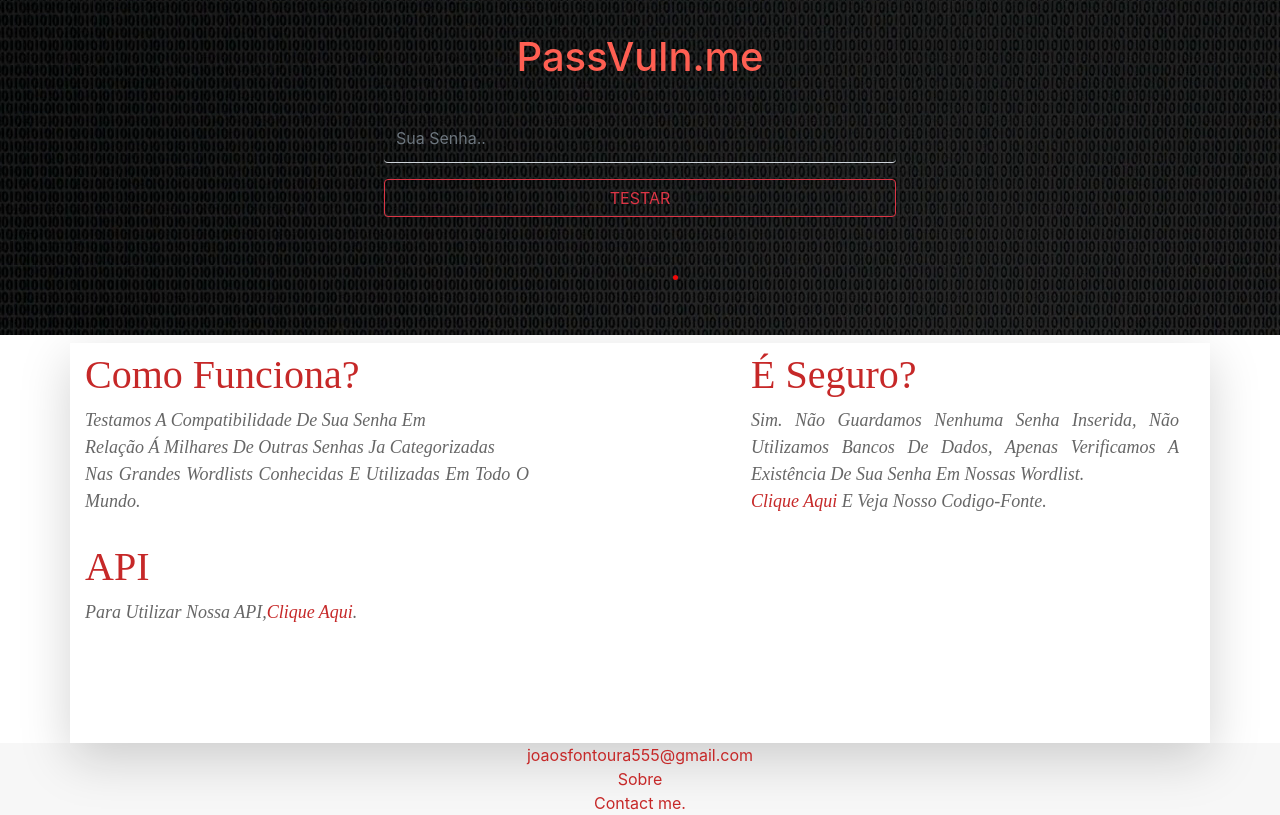
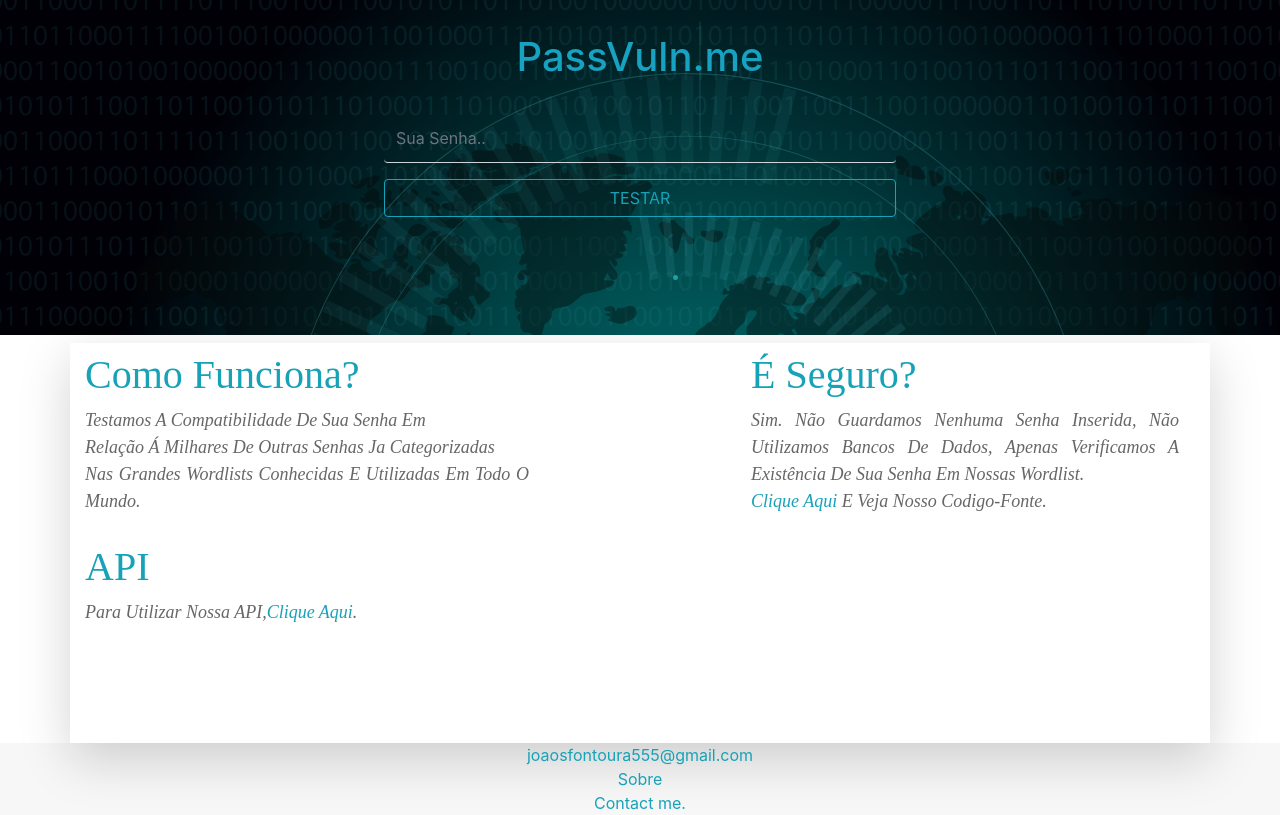
Before and after one commit to Joao-b4/PassVuln, a PHP site: page / in a window 1280 px wide. Run offline with PHP 8.4, Linux system fonts and the light colour scheme; some libraries are stand-ins or nearby versions.

Commit message:
novas cores

```diff
--- a/css/master.css
+++ b/css/master.css
@@ -27,19 +27,19 @@ background-color: white
 }
 
 h1{
-    color: #c62828;
+    color: #17a2b8;
 }
 h1:hover{
-    color: #ff5f52;
+    color: #17a2c1;
 }
 a{
-    color: #c62828;
+    color: #17a2b8;
 }
 a:hover{
-    color: #ff5f52;
+    color: #17a2c1;
 }
 .menu{
-    background-image: url('../img/fundo.png');
+    background-image: url('../img/fundo2.svg');
     height: 350px;
     width: 100%;
     margin-top: -15px;
@@ -165,19 +165,19 @@ float: center;
   0%,
   80%,
   100% {
-    box-shadow: 0 2.5em 0 -1.3em red;
+    box-shadow: 0 2.5em 0 -1.3em #17a2a1;
   }
   40% {
-    box-shadow: 0 2.5em 0 0 #c62828;
+    box-shadow: 0 2.5em 0 0 #17a2b8;
   }
 }
 @keyframes load7 {
   0%,
   80%,
   100% {
-    box-shadow: 0 2.5em 0 -1.3em red;
+    box-shadow: 0 2.5em 0 -1.3em #17a2a1;
   }
   40% {
-    box-shadow: 0 2.5em 0 0 #c62828;
+    box-shadow: 0 2.5em 0 0 #17a2b8;
   }
 }
--- a/index.php
+++ b/index.php
@@ -52,7 +52,7 @@
                 <h1 class="pt-5">PassVuln.me</h1>
                 <div class="form-group mx-auto pt-4 formt" style="">
                     <input type="password" class="form-control pass inpt" name="pass" id="pass" required="required" value="" placeholder="Sua Senha..">
-                    <input type="button" class="mx-auto form-control btn btn-outline-danger testar mt-3" onclick="testeAjax()" id="testar" name="testar" value="TESTAR" placeholder="testar">
+                    <input type="button" class="mx-auto form-control btn btn-outline-info testar mt-3" onclick="testeAjax()" id="testar" name="testar" value="TESTAR" placeholder="testar">
                     <div class="load-container load7 pt-3" id="loading">
                         <div class="loader"></div>
                     </div>
```
Also changed, not shown: img/fundo2.svg (added).
